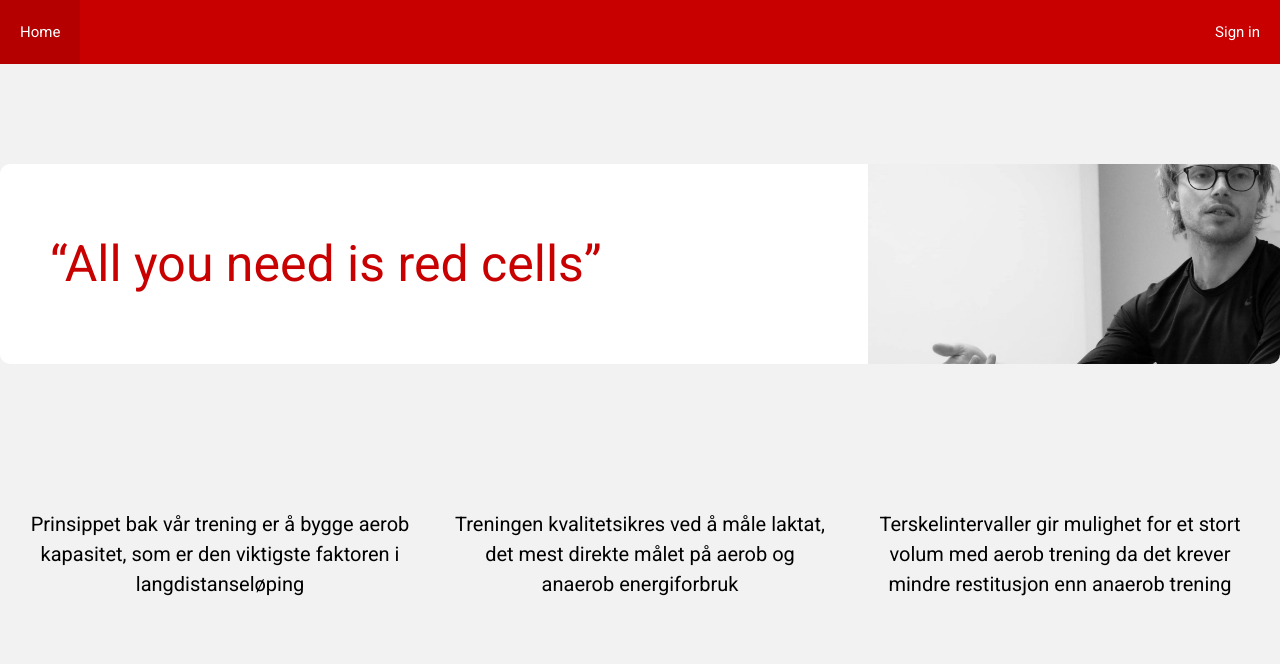
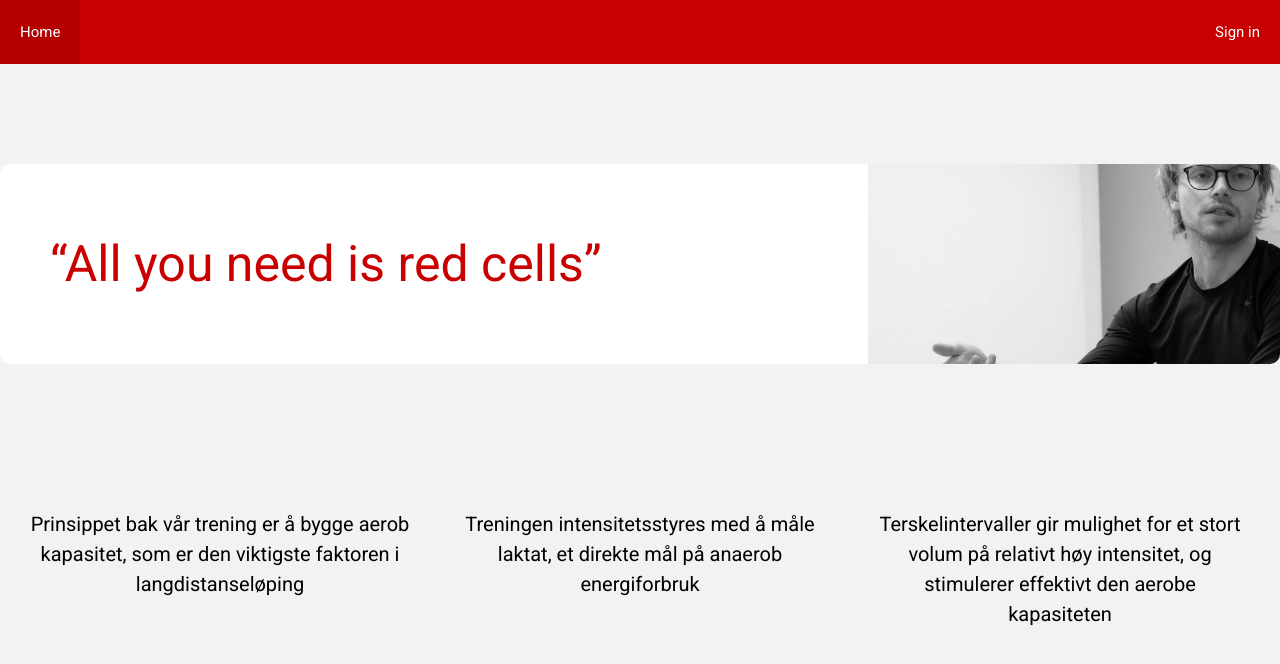
Before and after one commit to TreshLaps/Activities, a React (Create React App) app in the folder Activities.Web/ClientApp/: page / in a window 1280 px wide. Shown: the top 664 px of the page. Built offline with nearby package versions, Linux system fonts and the light colour scheme; no server answers; some icons are missing.

Commit message:
Update text on landing page

```diff
--- a/Activities.Web/ClientApp/src/components/landing/LandingPage.tsx
+++ b/Activities.Web/ClientApp/src/components/landing/LandingPage.tsx
@@ -94,13 +94,13 @@ const LandingPage: React.FC<{ children?: any }> = () => (
       <BoxWrapper>
         <Droplet />
         <BoxText>
-          Treningen kvalitetsikres ved å måle laktat, det mest direkte målet på aerob og anaerob energiforbruk
+          Treningen intensitetsstyres med å måle laktat, et direkte mål på anaerob energiforbruk
         </BoxText>
       </BoxWrapper>
       <BoxWrapper>
         <Run />
         <BoxText>
-          Terskelintervaller gir mulighet for et stort volum med aerob trening da det krever mindre restitusjon enn anaerob trening
+          Terskelintervaller gir mulighet for et stort volum på relativt høy intensitet, og stimulerer effektivt den aerobe kapasiteten
         </BoxText>
       </BoxWrapper>
     </ContentWrapper>
```
